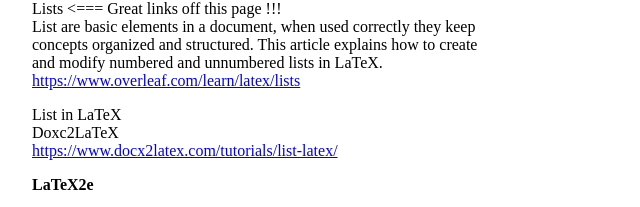
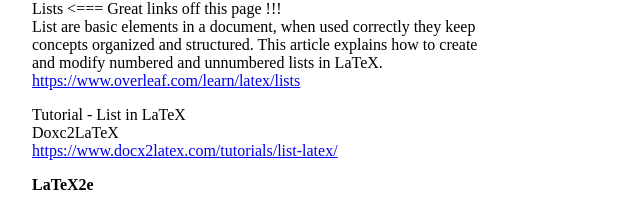
Before and after one commit to marcilr/latex, a plain HTML site: page index.html in a window 1280 px wide. Shown: the part 660-867 px from the top of the page, 100-740 px from the left. Drawn offline with Linux system fonts and the light colour scheme.

Commit message:
Updated link to:
Tutorial - List in LaTeX
Doxc2LaTeX
https://www.docx2latex.com/tutorials/list-latex/

```diff
--- a/index.html
+++ b/index.html
@@ -169,7 +169,7 @@ https://www.overleaf.com/learn/latex/lists</a>
 </p>
 
 <p>
-List in LaTeX<br>
+Tutorial - List in LaTeX<br>
 Doxc2LaTeX<br>
 <a href="https://www.docx2latex.com/tutorials/list-latex/">
   https://www.docx2latex.com/tutorials/list-latex/</a>
```
